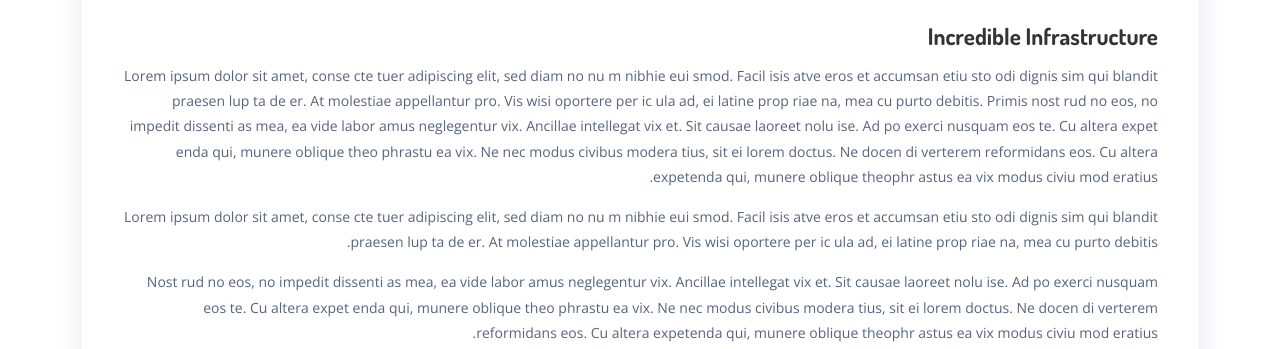
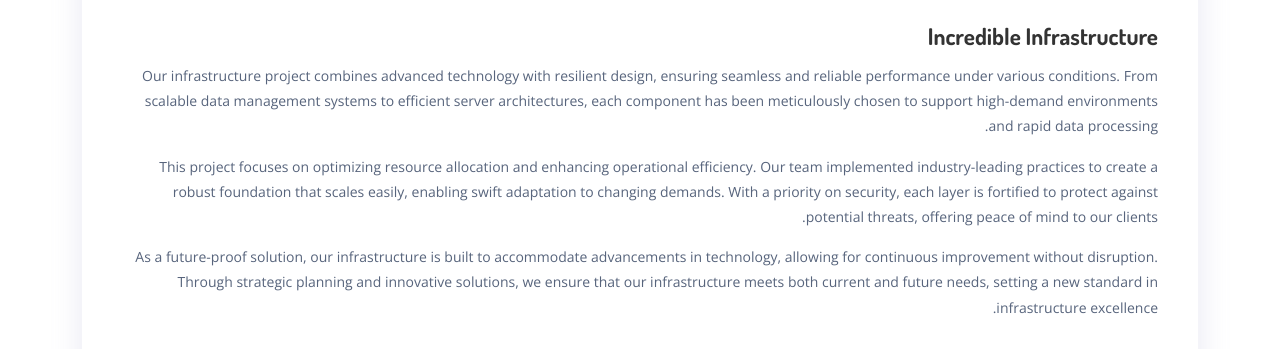
Before and after one commit to Menh1505/i-net-africa, a plain HTML site: page single-projects.html in a window 1280 px wide. Shown: the part 932-1281 px from the top of the page. Drawn offline with nearby package versions, Linux system fonts and the light colour scheme.

Commit message:
fix lorem single project

```diff
--- a/single-projects.html
+++ b/single-projects.html
@@ -285,25 +285,11 @@
                 <div class="projects-details-desc">
                     <h3>Incredible Infrastructure</h3>
 
-                    <p>Lorem ipsum dolor sit amet, conse cte tuer adipiscing elit, sed diam no nu m nibhie eui smod.
-                        Facil isis atve eros et accumsan etiu sto odi dignis sim qui blandit praesen lup ta de er. At
-                        molestiae appellantur pro. Vis wisi oportere per ic ula ad, ei latine prop riae na, mea cu purto
-                        debitis. Primis nost rud no eos, no impedit dissenti as mea, ea vide labor amus neglegentur vix.
-                        Ancillae intellegat vix et. Sit causae laoreet nolu ise. Ad po exerci nusquam eos te. Cu altera
-                        expet enda qui, munere oblique theo phrastu ea vix. Ne nec modus civibus modera tius, sit ei
-                        lorem doctus. Ne docen di verterem reformidans eos. Cu altera expetenda qui, munere oblique
-                        theophr astus ea vix modus civiu mod eratius.</p>
+                    <p>Our infrastructure project combines advanced technology with resilient design, ensuring seamless and reliable performance under various conditions. From scalable data management systems to efficient server architectures, each component has been meticulously chosen to support high-demand environments and rapid data processing.</p>
 
-                    <p>Lorem ipsum dolor sit amet, conse cte tuer adipiscing elit, sed diam no nu m nibhie eui smod.
-                        Facil isis atve eros et accumsan etiu sto odi dignis sim qui blandit praesen lup ta de er. At
-                        molestiae appellantur pro. Vis wisi oportere per ic ula ad, ei latine prop riae na, mea cu purto
-                        debitis.</p>
+                    <p>This project focuses on optimizing resource allocation and enhancing operational efficiency. Our team implemented industry-leading practices to create a robust foundation that scales easily, enabling swift adaptation to changing demands. With a priority on security, each layer is fortified to protect against potential threats, offering peace of mind to our clients.</p>
 
-                    <p>Nost rud no eos, no impedit dissenti as mea, ea vide labor amus neglegentur vix. Ancillae
-                        intellegat vix et. Sit causae laoreet nolu ise. Ad po exerci nusquam eos te. Cu altera expet
-                        enda qui, munere oblique theo phrastu ea vix. Ne nec modus civibus modera tius, sit ei lorem
-                        doctus. Ne docen di verterem reformidans eos. Cu altera expetenda qui, munere oblique theophr
-                        astus ea vix modus civiu mod eratius.</p>
+                    <p>As a future-proof solution, our infrastructure is built to accommodate advancements in technology, allowing for continuous improvement without disruption. Through strategic planning and innovative solutions, we ensure that our infrastructure meets both current and future needs, setting a new standard in infrastructure excellence.</p>
 
                     <div class="project-details-info">
                         <div class="single-info-box">
@@ -336,6 +322,7 @@
                         </div>
                     </div>
                 </div>
+
             </div>
         </div>
     </section>
```
